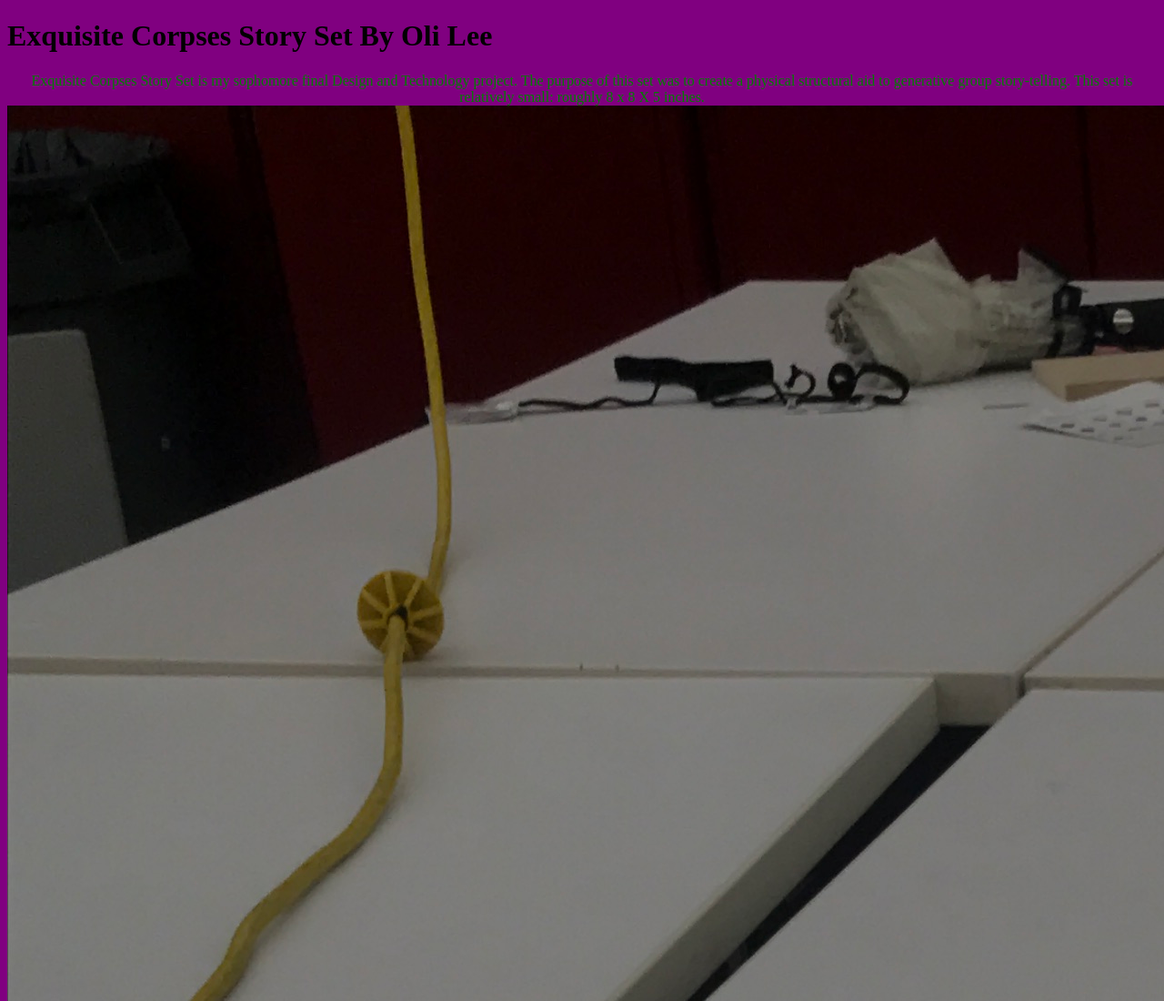
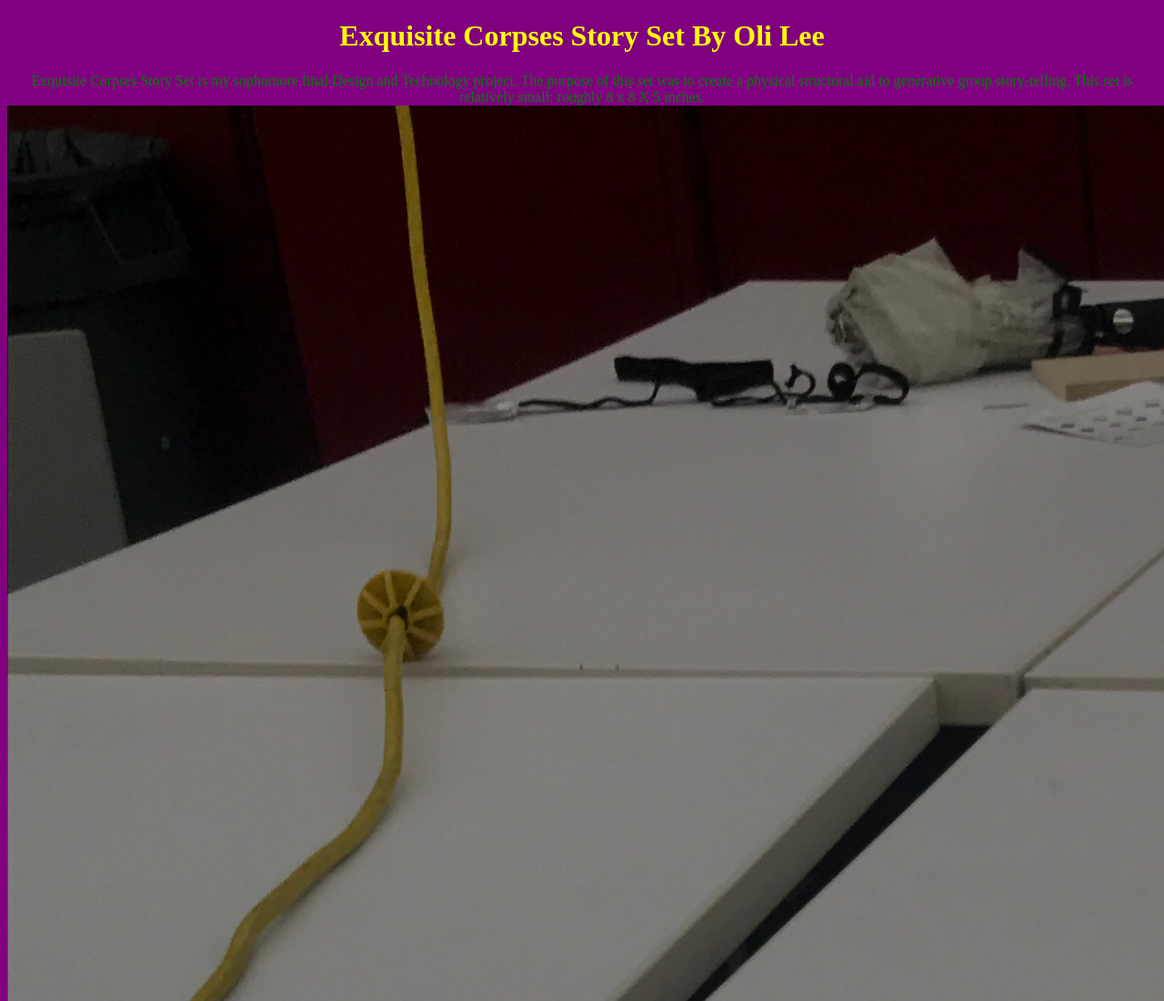
Before and after one commit to liverbricks/essay, a plain HTML site: page index.html in a window 1280 px wide. Shown: the top 1100 px of the page at 91% size. Drawn offline with Linux system fonts and the light colour scheme.

Commit message:
Update index.html

```diff
--- a/index.html
+++ b/index.html
@@ -2,10 +2,14 @@
 <html lang="en" dir="ltr">
   <head>
     <meta charset="utf-8">
+     <center>
     <h1>Exquisite Corpses Story Set By Oli Lee</h1>
   </head>
   <body>
     <style>
+      h1{
+        color: yellow;
+      }
       p{
 
   color: green;
@@ -17,7 +21,7 @@
   }
 
     </style>
-    <center>
+
 
 
    <p>
```
